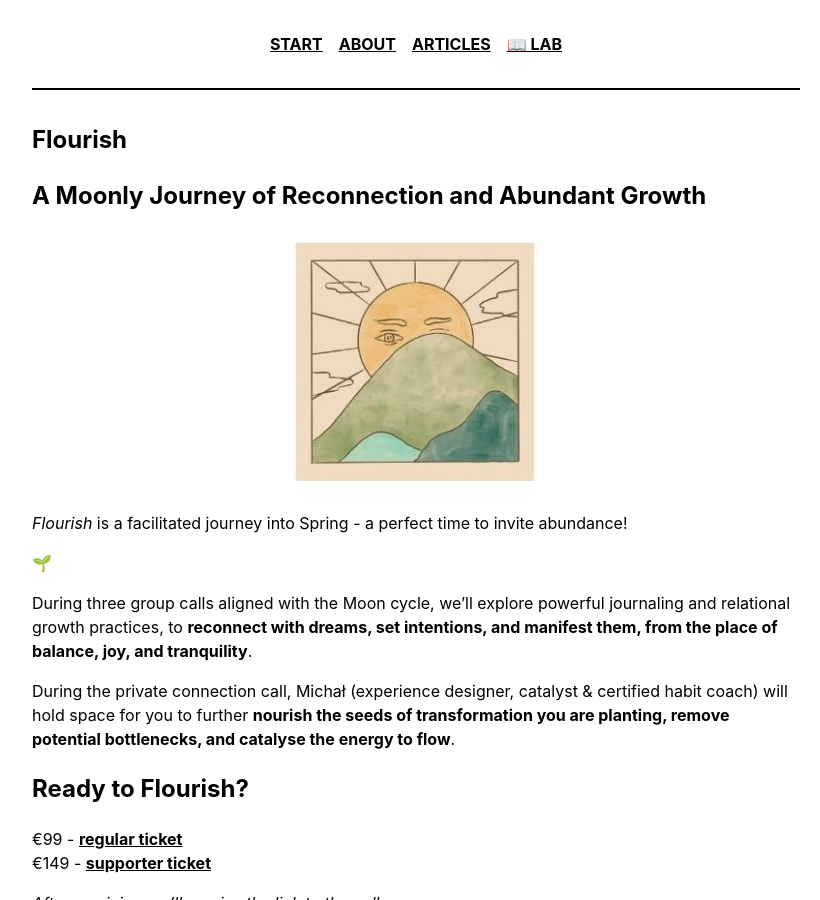
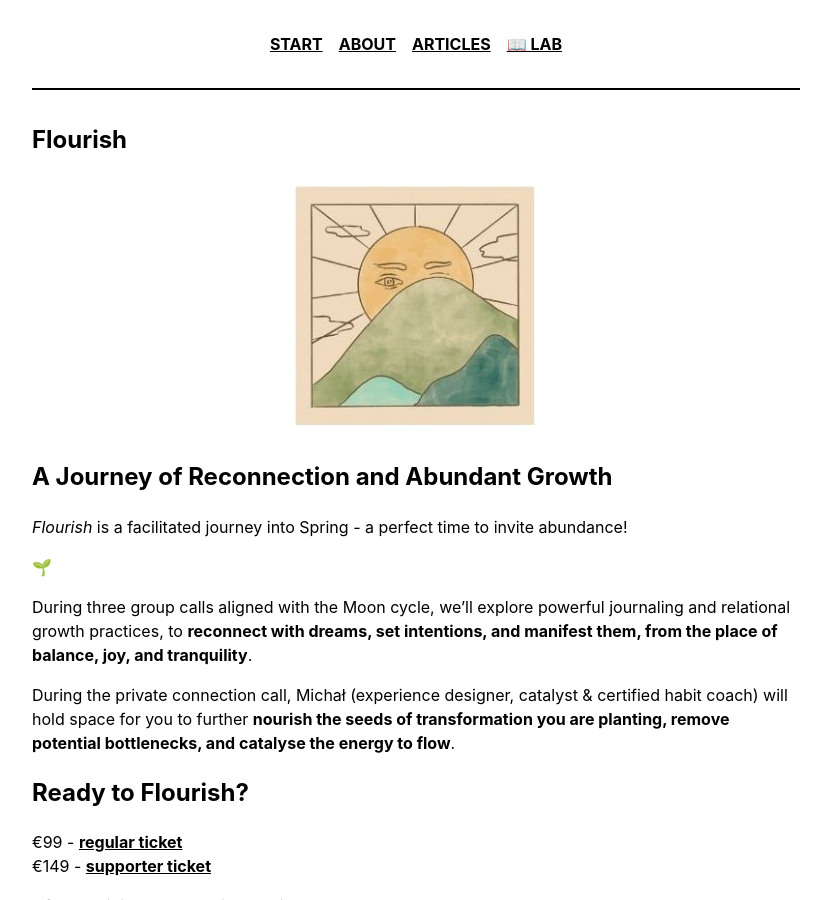
Before and after one commit to heymichal/journalsmarter, a Jekyll site: the page built from _projects/2022-03-29-flourish.md, in a window 1280 px wide and 900 px high. Shown: the whole window, without its empty margins (224-1044 px from the left). Built offline with Jekyll 4.4.1, drawn with Linux system fonts in a browser that asks for light colours.

Commit message:
Update 2022-03-29-flourish.md

```diff
--- a/_projects/2022-03-29-flourish.md
+++ b/_projects/2022-03-29-flourish.md
@@ -6,8 +6,10 @@ summary: facilitated course | €99 - €149
 category:
 image: /assets/gentle-sun.jpg
 ---
-## A Moonly Journey of Reconnection and Abundant Growth
+
 ![A sun smiling from behind a mountain](/assets/gentle-sun.jpg)
+
+## A Journey of Reconnection and Abundant Growth
 
 *Flourish* is a facilitated journey into Spring - a perfect time to invite abundance!
 <p>
```
